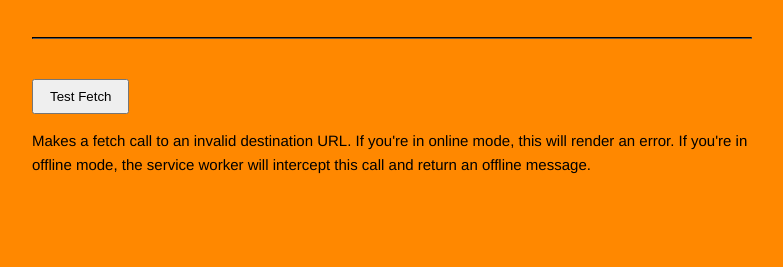
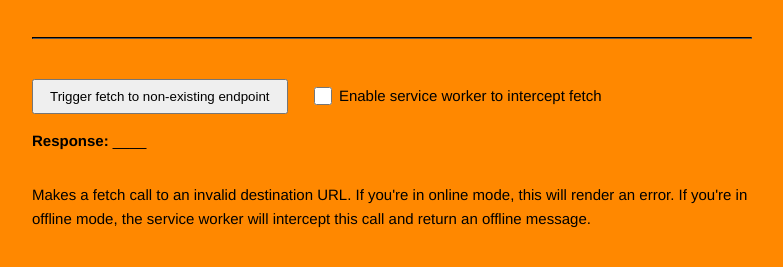
Before and after one commit to quxbaz/test-pwa, a website: page public/index.html in a window 1280 px wide. Shown: the part 169-436 px from the top of the page, without its empty margins (248-1031 px from the left). Drawn offline with Linux system fonts and the light colour scheme.

Commit message:
Add button, checkbox.

```diff
--- a/public/index.html
+++ b/public/index.html
@@ -16,7 +16,17 @@
       </p>
       <hr />
       <div>
-        <button id="fetch-button" type="button">Test Fetch</button>
+        <div>
+          <button id="fetch-button" type="button">Trigger fetch to non-existing endpoint</button>
+          <label>
+            <input type="checkbox" />
+            Enable service worker to intercept fetch
+          </label>
+        </div>
+        <div>
+          <b>Response:</b>
+          <p id="fetch-response" style="display: inline-block">____</p>
+        </div>
         <p>
           Makes a fetch call to an invalid destination URL.  If you're in online
           mode, this will render an error.  If you're in offline mode, the
```
